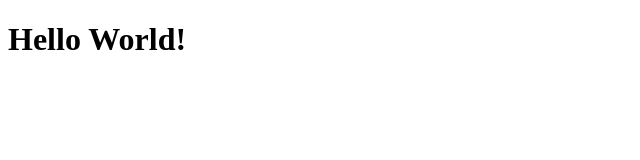
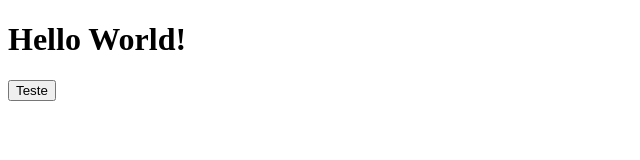
Before and after one commit to andersonfagundes/guess, a React (Vite) app: page / in a window 1280 px wide. Shown: the top 160 px of the page, without its empty margins (0-640 px from the left). Built offline with nearby package versions, Linux system fonts and the light colour scheme; the HTML template or start-up script is replaced by a standard one.

Commit message:
style: add global styles to the project

```diff
--- a/index.html
+++ b/index.html
@@ -1,10 +1,16 @@
-<!doctype html>
+<!DOCTYPE html>
 <html lang="en">
   <head>
     <meta charset="UTF-8" />
-    <link rel="icon" type="image/svg+xml" href="/vite.svg" />
+    <link rel="preconnect" href="https://fonts.googleapis.com" />
+    <link rel="preconnect" href="https://fonts.gstatic.com" crossorigin />
+    <link
+      href="https://fonts.googleapis.com/css2?family=Noto+Sans:ital,wght@0,100..900;1,100..900&display=swap"
+      rel="stylesheet"
+    />
+    <link rel="icon" type="image/svg+xml" href="/icon.svg" />
     <meta name="viewport" content="width=device-width, initial-scale=1.0" />
-    <title>guess</title>
+    <title>Guess</title>
   </head>
   <body>
     <div id="root"></div>
--- a/src/App.tsx
+++ b/src/App.tsx
@@ -2,6 +2,7 @@
   return (
     <div>
       <h1>Hello World!</h1>
+      <button>Teste</button>
     </div>
   );
 }
--- a/src/global.css
+++ b/src/global.css
@@ -0,0 +1,24 @@
+* {
+  margin: 0;
+  padding: 0;
+  box-sizing: border-box;
+}
+
+:root {
+  font-size: 16px;
+}
+
+body {
+  background-color: #f5f5fa;
+  font-family: 'Noto Sans', sans-serif;
+  font-optical-sizing: auto;
+}
+
+button {
+  cursor: pointer;
+  transition: filter 0.2s;
+}
+
+button:hover {
+  filter: brightness(0.9);
+}
```
